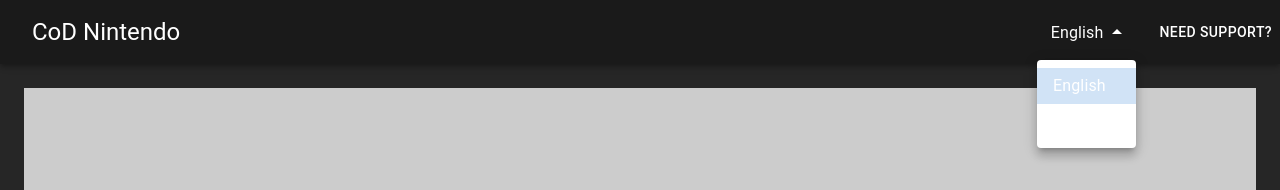
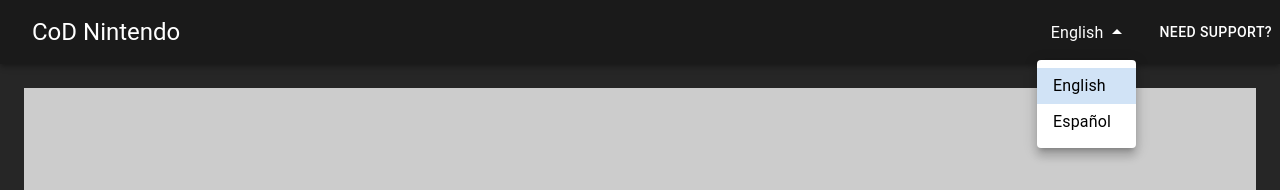
Before and after one commit to MrBunBuns/BO-Website, a React (Create React App) app: page / in a window 1280 px wide. Both pictures are taken after a click on the element "English". Shown: the top 190 px of the page. Built offline with nearby package versions, Linux system fonts and the light colour scheme.

Commit message:
fixed language text blending with background

```diff
--- a/src/components/HeaderBar.js
+++ b/src/components/HeaderBar.js
@@ -65,6 +65,7 @@ const Header = () => {
               onChange={handleLanguageChange}
               IconComponent={ArrowDropDownIcon}
               sx={{
+
                 color: 'white',
                 '.MuiOutlinedInput-notchedOutline': {
                   border: 'none',
@@ -80,8 +81,8 @@ const Header = () => {
                 },
               }}
             >
-              <MenuItem value="en">English</MenuItem>
-              <MenuItem value="es">Español</MenuItem>
+              <MenuItem value="en" sx={{ color: 'black' }}>English</MenuItem>
+              <MenuItem value="es" sx={{ color: 'black' }}>Español</MenuItem>
             </Select>
           </FormControl>
 
```
